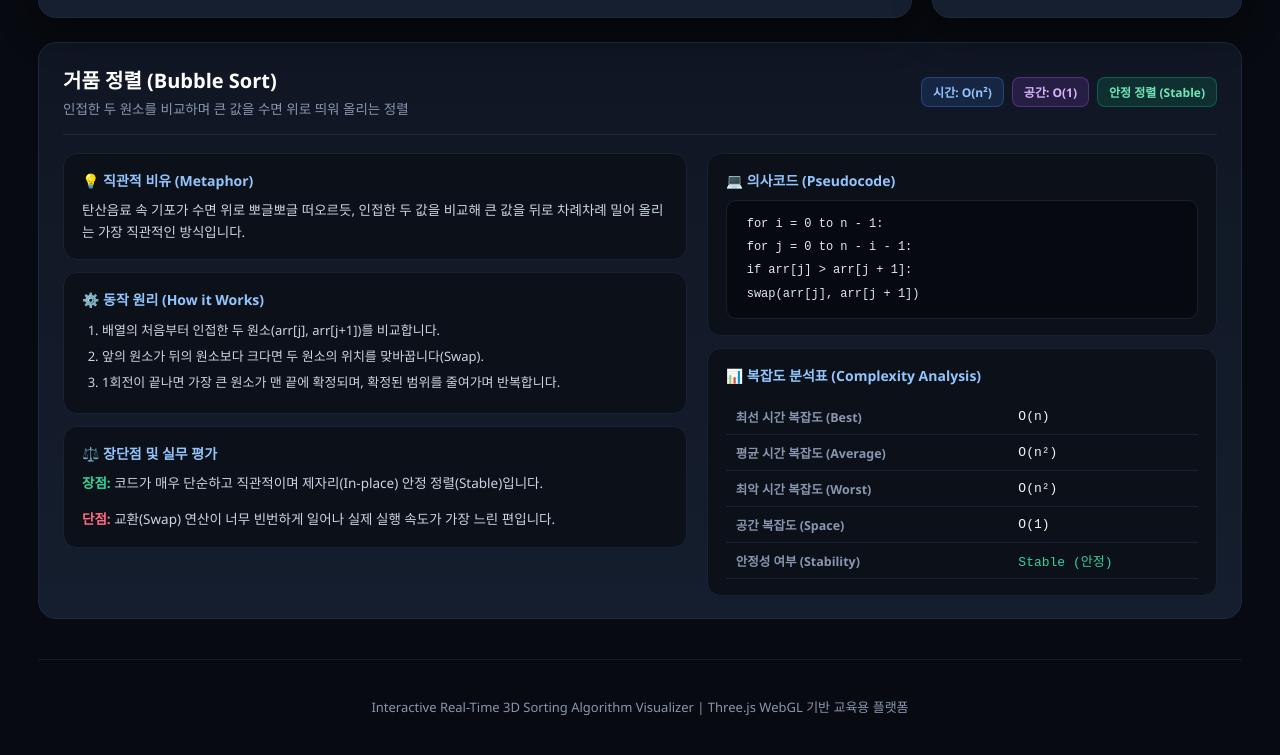
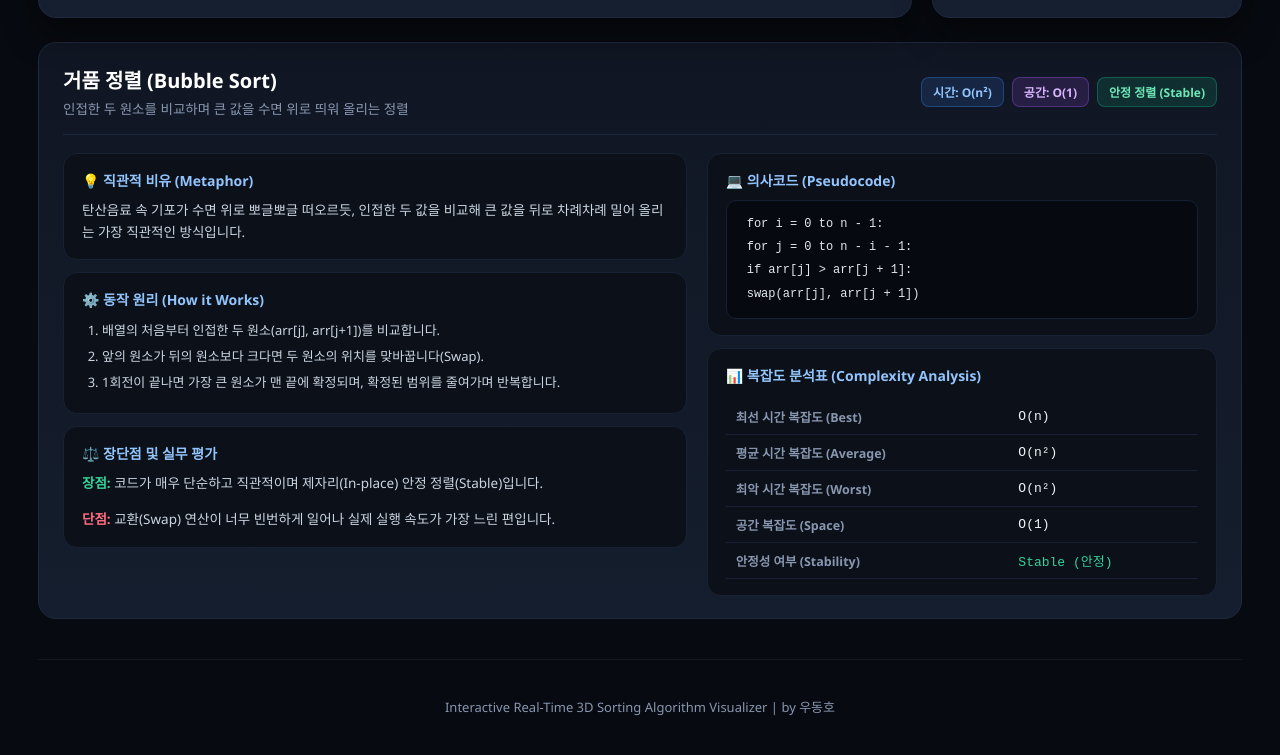
Before and after one commit to woodongho/SortingVisualizer, a plain HTML site: page index.html in a window 1280 px wide. Shown: the part 705-1460 px from the top of the page. Drawn offline with nearby package versions, Linux system fonts and the light colour scheme; animation ran at ten frames a second.

Commit message:
docs: README.md 추가 및 푸터 저작자(by 우동호) 표기 반영

```diff
--- a/index.html
+++ b/index.html
@@ -696,7 +696,7 @@
   </div>
 
   <footer>
-    <p>Interactive Real-Time 3D Sorting Algorithm Visualizer | Three.js WebGL 기반 교육용 플랫폼</p>
+    <p>Interactive Real-Time 3D Sorting Algorithm Visualizer | by 우동호</p>
   </footer>
 </div>
 
```
Also changed, not shown: 1 other file.
